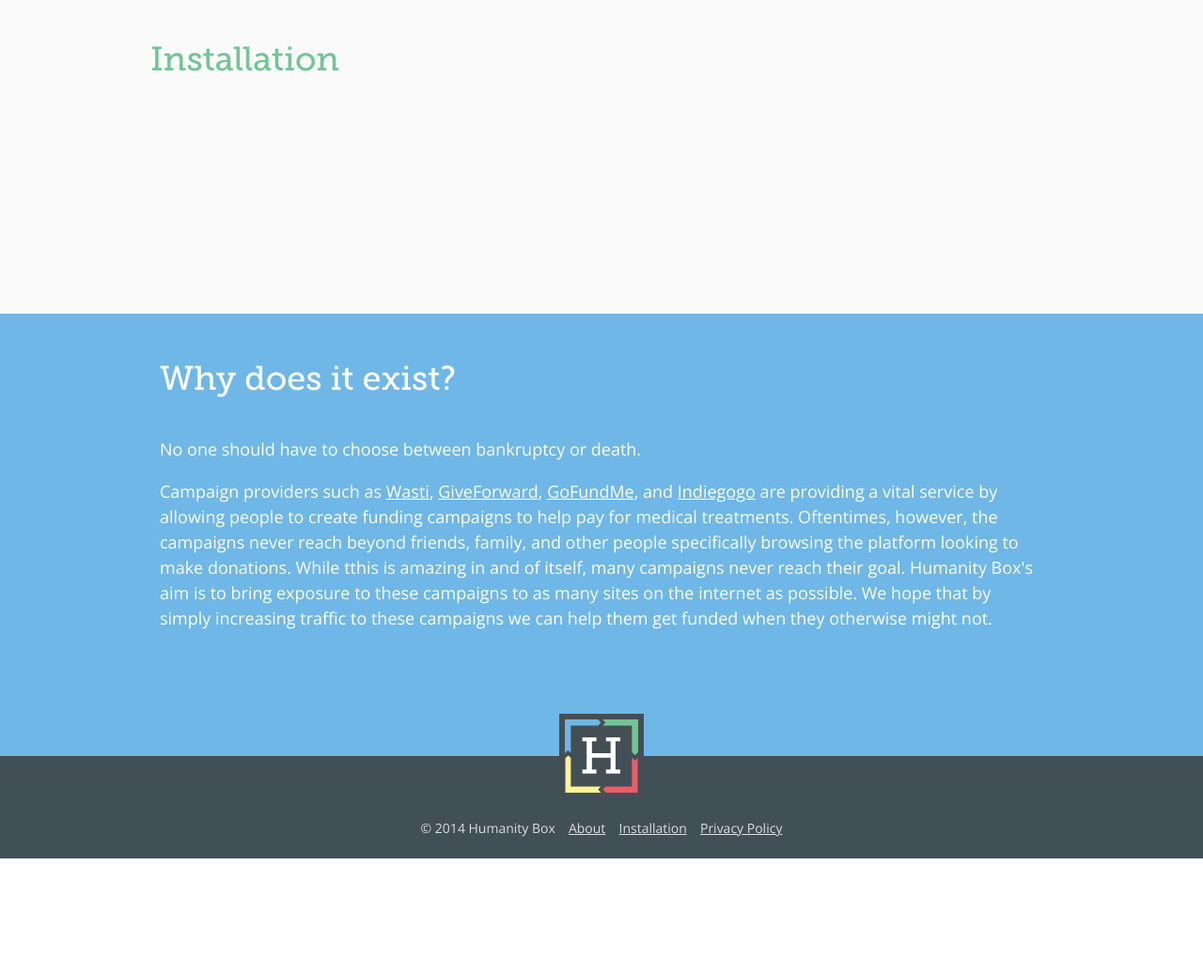
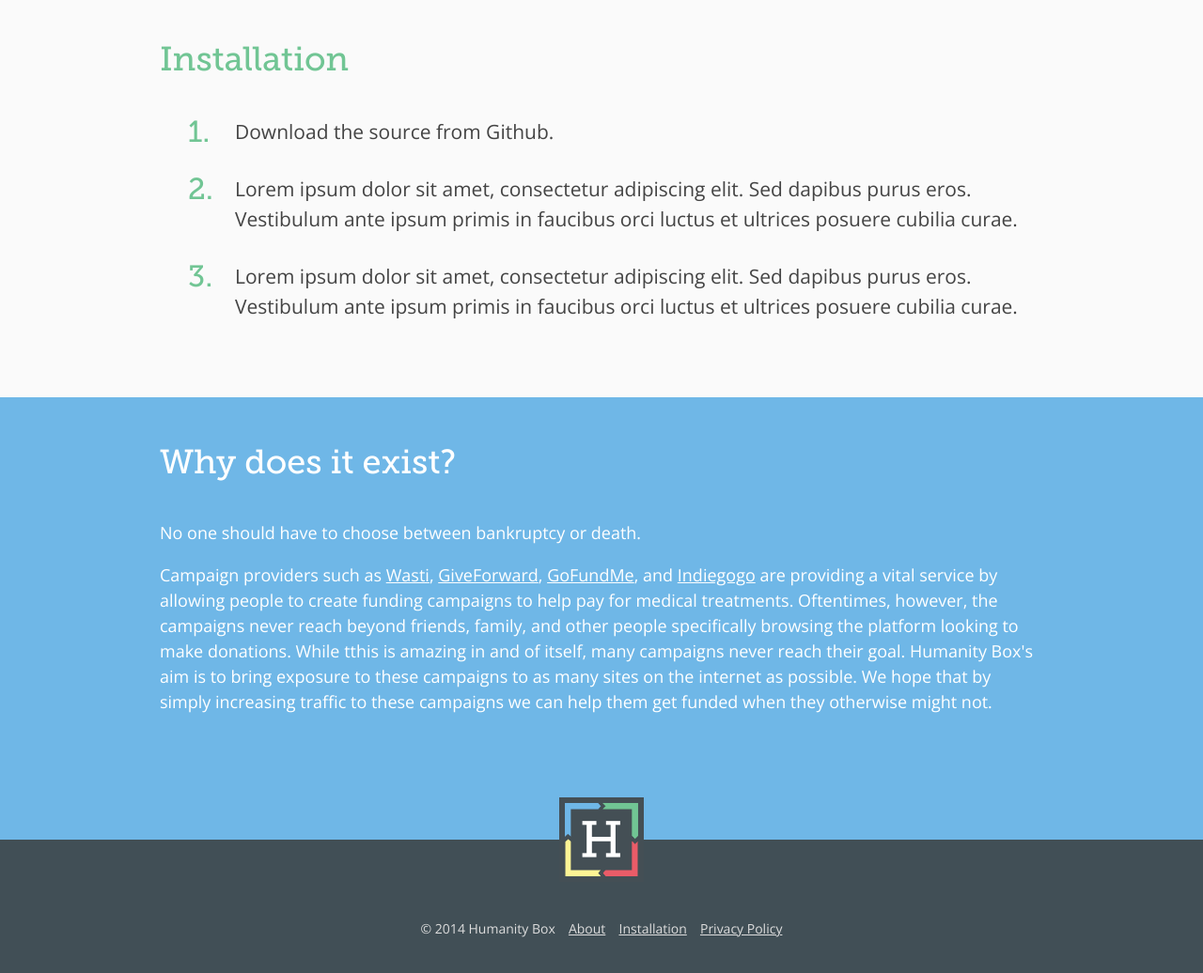
Before and after one commit to nicksergeant/humanitybox, a website: page website/index.html in a window 1280 px wide. Shown: the part 1460-2496 px from the top of the page at 94% size. Before the commit the page ends 2374 px from the top, so only its background shows below. Drawn offline with nearby package versions, Linux system fonts and the light colour scheme.

Commit message:
Installation layer

```diff
--- a/website/css/_base.scss
+++ b/website/css/_base.scss
@@ -91,7 +91,7 @@ h3 {
 		font-size: em(18px);
 	}
 }
-p {
+p, li {
 	font-size: em(18px);
 	line-height: 1.5em;
 	margin: 1em 0;
--- a/website/css/_module.scss
+++ b/website/css/_module.scss
@@ -100,7 +100,7 @@ header {
 .get-started__process {
 	position: relative;
 	&:after {
-		border-top: 8px dashed rgba(#fff, 0.2);
+		border-top: 8px dashed rgba(#fff, 0.18);
 		content: "";
 		display: block;
 		margin-left: 115px;
@@ -113,7 +113,7 @@ header {
 			&:after {
 				border: {
 					top: none;
-					left: 8px dashed rgba(#fff, 0.2);
+					left: 8px dashed rgba(#fff, 0.18);
 				}
 				height: 70%;
 				left: 32px;
@@ -144,6 +144,40 @@ header {
 		}
 	}
 
+}
+.installation {
+	ol {
+		padding: {
+			bottom: 30px;
+			left: 30px;
+		}
+		li {
+			font-size: em(21px);
+			margin-top: 30px;
+			padding-left: 50px;
+			position: relative;
+			&:first-child {
+				margin-top: 10px;
+			}
+		}
+		b {
+			color: $green;
+			float: left;
+			font: {
+				family: 'Museo Slab', 'Open Sans', sans-serif;
+				size: em(32px, 21px);
+			}
+			position: absolute;
+			left: 0;
+		}
+		@include breakpoint(mobile-portrait) {
+			padding-left: 0;
+			li {
+				font-size: em(18px);
+				padding-left: 35px;
+			}
+		}
+	}
 }
 .existence {
 	background-color: $blue;
--- a/website/index.html
+++ b/website/index.html
@@ -70,11 +70,11 @@
 						<p>Install the ad code onto your website</p>
 					</div>
 					<div class="get-started__step one-third column">
-						<img src="img/icon_step1.jpg" alt="" />
+						<img src="img/icon_step2.jpg" alt="" />
 						<p>Ads link directly to the sourced campaign. No money ever changes hands with Humanity Box.</p>
 					</div>
 					<div class="get-started__step one-third column omega">
-						<img src="img/icon_step1.jpg" alt="" />
+						<img src="img/icon_step3.jpg" alt="" />
 						<p>Help change someone's life forever.</p>
 					</div>
 			</div>
@@ -83,7 +83,14 @@
 
 	<section class="installation layer">
 		<div class="container">
-			<h2>Installation</h2>
+			<div class="sixteen column">
+				<h2>Installation</h2>
+				<ol>
+					<li><b>1.</b>Download the source from Github.</li>
+					<li><b>2.</b>Lorem ipsum dolor sit amet, consectetur adipiscing elit. Sed dapibus purus eros. Vestibulum ante ipsum primis in faucibus orci luctus et ultrices posuere cubilia curae.</li>
+					<li><b>3.</b>Lorem ipsum dolor sit amet, consectetur adipiscing elit. Sed dapibus purus eros. Vestibulum ante ipsum primis in faucibus orci luctus et ultrices posuere cubilia curae.</li>
+				</ol>
+			</div>
 		</div>
 	</section>
 
```
Also changed, not shown: website/css/styles.css.
